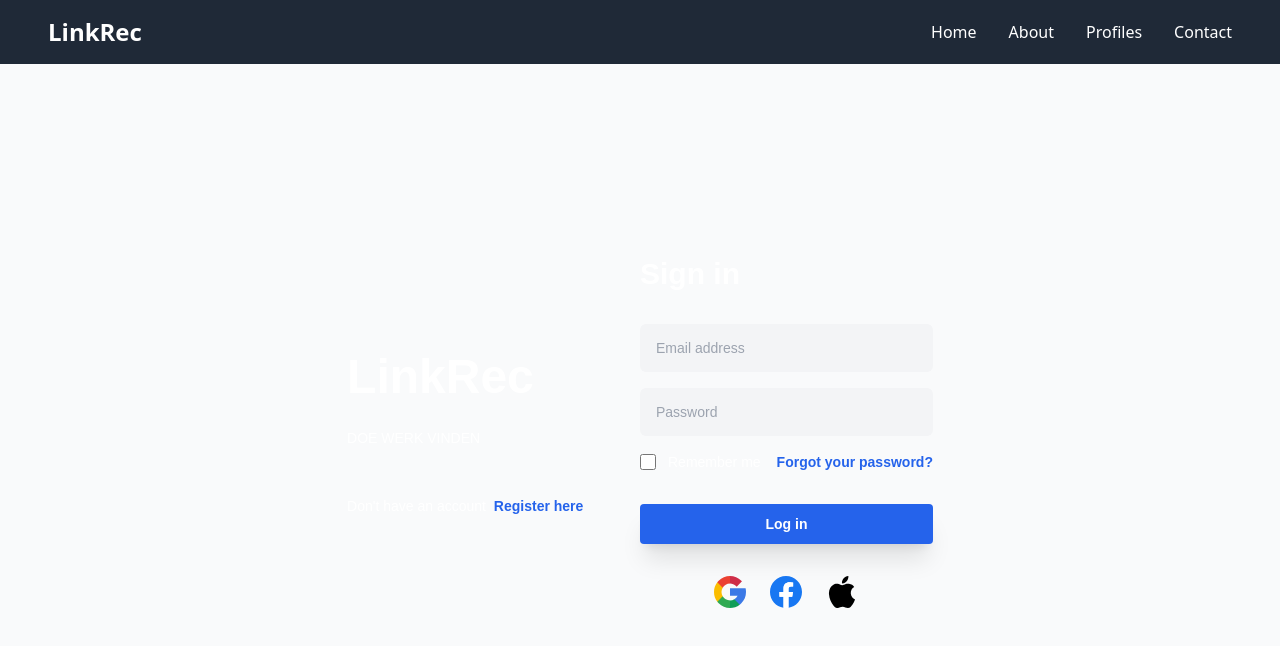
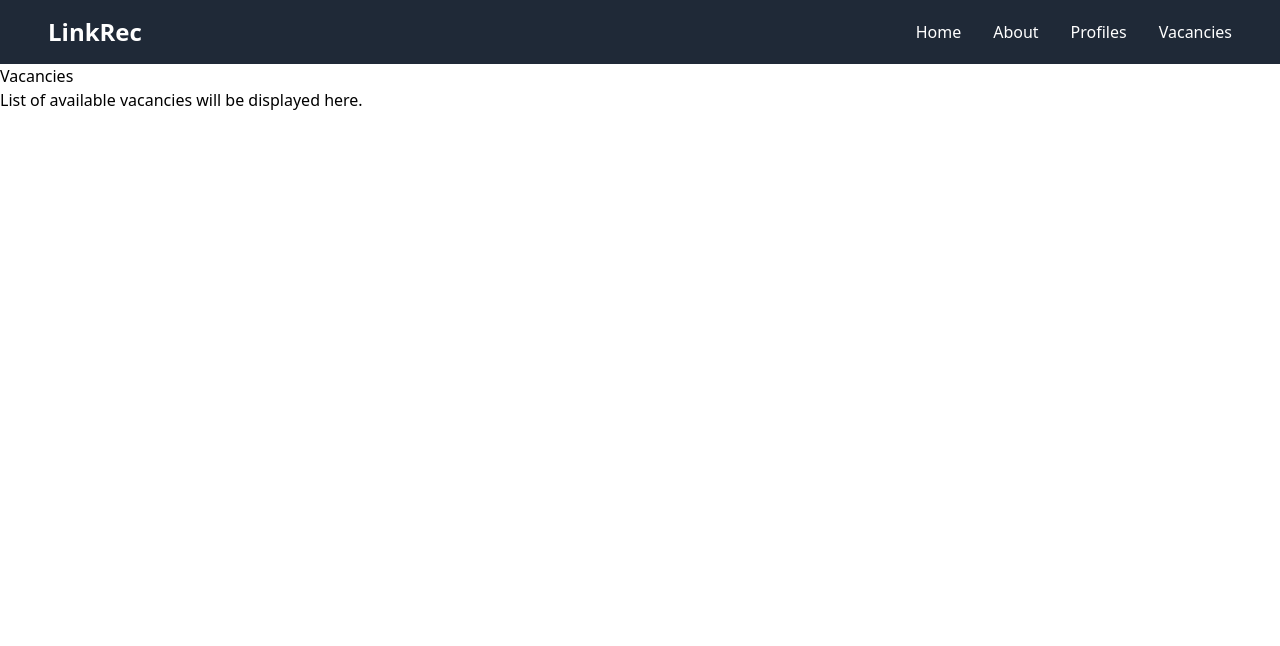
Before and after one commit to DonghoC-1951754/WebInfoProject, a React (Create React App) app in the folder front-end/linkrec-front-end/: page /vacancies in a window 1280 px wide. Before the commit this address led to /. Shown: the top 646 px of the page. Built offline with nearby package versions, Linux system fonts and the light colour scheme.

Commit message:
login functionality (sessions)

```diff
--- a/front-end/linkrec-front-end/src/App.js
+++ b/front-end/linkrec-front-end/src/App.js
@@ -1,18 +1,42 @@
 import logo from "./logo.svg";
 import "./App.css";
-import Header from "./components/Header";
-import LoginForm from "./components/LoginForm";
+import React, { useState, useEffect } from "react";
 import {
   BrowserRouter as Router,
   Routes,
   Route,
   Navigate,
 } from "react-router-dom";
+
+import Header from "./components/Header";
+import LoginForm from "./components/LoginForm";
 import RegisterForm from "./components/RegisterForm";
 import ProfileCreationForm from "./components/ProfileCreationForm";
 import Profiles from "./components/Profiles";
+import Vacancies from "./components/Vacancies";
+import EmptyPage from "./components/EmptyPage";
 
 function App() {
+  const [isLoggedIn, setIsLoggedIn] = useState(true);
+
+  useEffect(() => {
+    const userToken = localStorage.getItem("userToken");
+    if (userToken) {
+      setIsLoggedIn(true);
+    }
+  }, []);
+
+  const login = () => {
+    localStorage.setItem("userToken", "exampleToken");
+    setIsLoggedIn(true);
+  };
+
+  // Logout Function
+  const logout = () => {
+    localStorage.removeItem("userToken");
+    setIsLoggedIn(false);
+  };
+
   return (
     <>
       <Router>
@@ -55,6 +79,19 @@ function App() {
                 </>
               }
             />
+            <Route
+              exact
+              path="/vacancies"
+              element={
+                <>
+                  {isLoggedIn ? (
+                    <Vacancies/>
+                  ) : (
+                    <EmptyPage/>
+                  )}
+                </>
+              }
+            />
             <Route path="*" element={<Navigate to="/" />} />
           </Routes>
         </div>
--- /dev/null
+++ b/front-end/linkrec-front-end/src/components/EmptyPage.js
@@ -0,0 +1,12 @@
+import React from 'react';
+
+const EmptyPage = () => {
+    return (
+        <div style={{ textAlign: 'center', marginTop: '20%' }}>
+            <h1>Empty Page</h1>
+            <p>You are probably not logged in!</p>
+        </div>
+    );
+};
+
+export default EmptyPage;
--- a/front-end/linkrec-front-end/src/components/Header.js
+++ b/front-end/linkrec-front-end/src/components/Header.js
@@ -20,8 +20,8 @@ function Header() {
           <a href="/profiles" className="hover:text-gray-400">
             Profiles
           </a>
-          <a href="#contact" className="hover:text-gray-400">
-            Contact
+          <a href="/vacancies" className="hover:text-gray-400">
+            Vacancies
           </a>
         </nav>
       </div>
--- /dev/null
+++ b/front-end/linkrec-front-end/src/components/Vacancies.js
@@ -0,0 +1,12 @@
+import React from 'react';
+
+const Vacancies = () => {
+    return (
+        <div>
+            <h1>Vacancies</h1>
+            <p>List of available vacancies will be displayed here.</p>
+        </div>
+    );
+};
+
+export default Vacancies;
```
